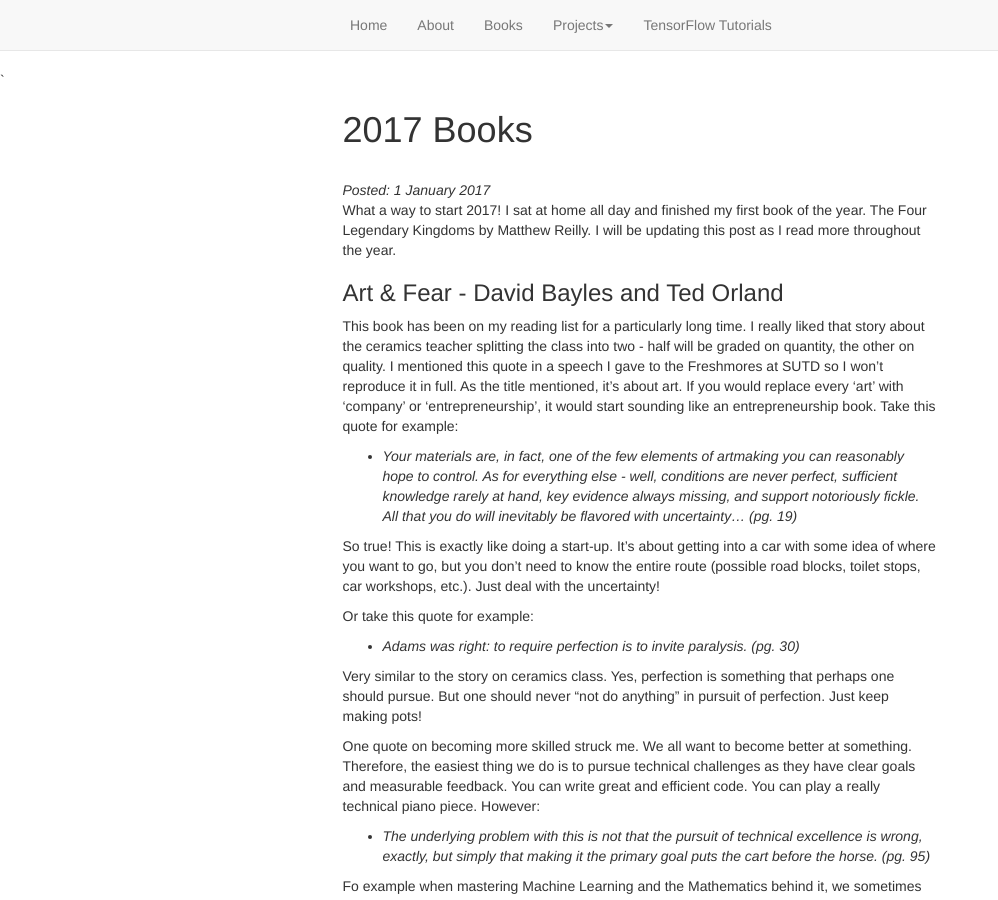
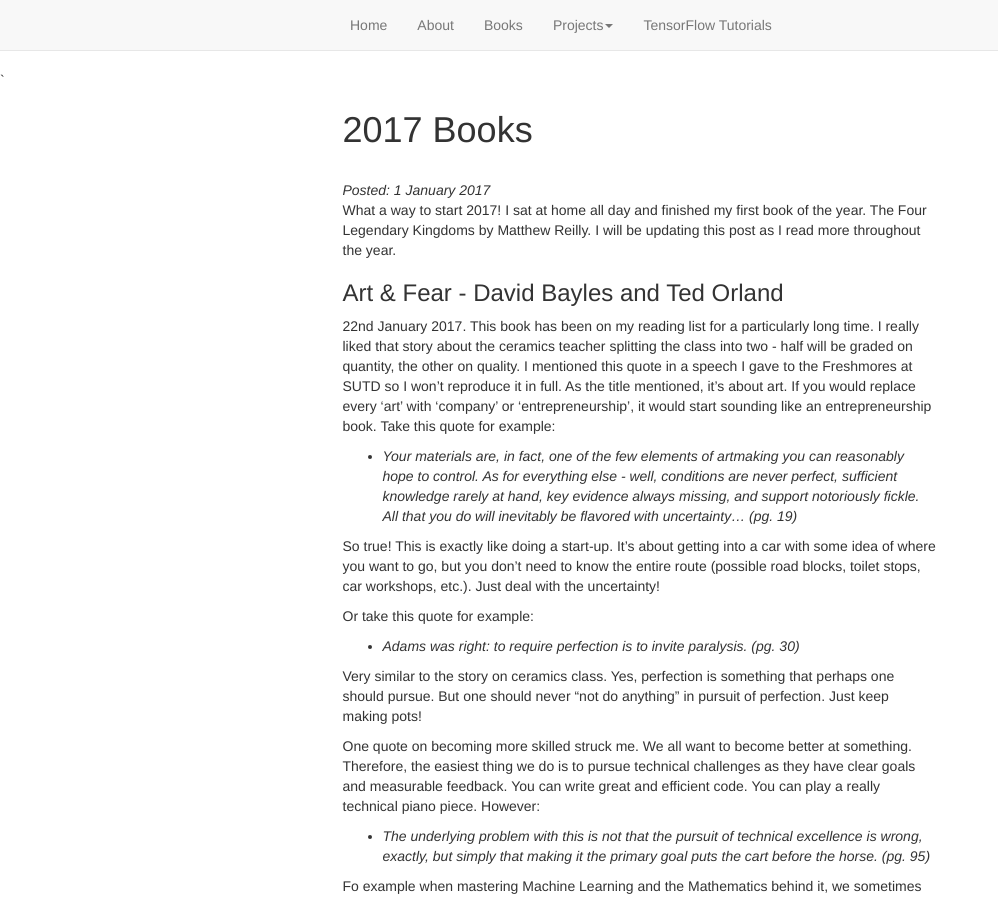
Before and after one commit to sspeng/jkschin.github.io, a Jekyll site: the page built from _posts/2017-01-01-2017-books.md, in a window 1280 px wide and 900 px high. Shown: the whole window, without its empty margins (0-998 px from the left). Built offline with Jekyll 4.4.1, drawn with Linux system fonts in a browser that asks for light colours; nearby versions of some CDN libraries; some of the changed text lies outside the part shown.

Commit message:
updated 2017 books

```diff
--- a/_posts/2017-01-01-2017-books.md
+++ b/_posts/2017-01-01-2017-books.md
@@ -8,7 +8,7 @@ local: 2017-01-01-2017-books
 What a way to start 2017! I sat at home all day and finished my first book of the year. The Four Legendary Kingdoms by Matthew Reilly. I will be updating this post as I read more throughout the year.
 
 ### Art & Fear - David Bayles and Ted Orland
-This book has been on my reading list for a particularly long time. I really liked that story about the ceramics teacher splitting the class into two - half will be graded on quantity, the other on quality. I mentioned this quote in a speech I gave to the Freshmores at SUTD so I won't reproduce it in full. As the title mentioned, it's about art. If you would replace every 'art' with 'company' or 'entrepreneurship', it would start sounding like an entrepreneurship book. Take this quote for example:
+22nd January 2017. This book has been on my reading list for a particularly long time. I really liked that story about the ceramics teacher splitting the class into two - half will be graded on quantity, the other on quality. I mentioned this quote in a speech I gave to the Freshmores at SUTD so I won't reproduce it in full. As the title mentioned, it's about art. If you would replace every 'art' with 'company' or 'entrepreneurship', it would start sounding like an entrepreneurship book. Take this quote for example:
 
 - *Your materials are, in fact, one of the few elements of artmaking you can reasonably hope to control. As for everything else - well, conditions are never perfect, sufficient knowledge rarely at hand, key evidence always missing, and support notoriously fickle. All that you do will inevitably be flavored with uncertainty... (pg. 19)*
 
@@ -29,6 +29,6 @@ Fo example when mastering Machine Learning and the Mathematics behind it, we som
 Overall, a great book I highly recommend to everyone. Artists, programmers, and entrepreneurs alike.
 
 ### The Four Legendary Kingdoms - Matthew Reilly
-A pleasant surprise! Really delighted with this book for many reasons. I never thought it was a sequel to 7AW, 6SS, 5GW. I knew it was Jack West but it never occurred to me. We can expect 3 more books for this series I guess! The moment one of the champions put on his anti-flash glasses, and when they had to partner someone and that person was a large sized woman, it was so striking that Scarecrow would be in this book. Reilly had finally combined the main characters from 2 of his major series. I also liked the parallel drawn with mythology. The part when Jack West faced off Scarecrow was expected, and it was obvious that Scarecrow wouldn't die. I still liked it though.
+1st January 2017. A pleasant surprise! Really delighted with this book for many reasons. I never thought it was a sequel to 7AW, 6SS, 5GW. I knew it was Jack West but it never occurred to me. We can expect 3 more books for this series I guess! The moment one of the champions put on his anti-flash glasses, and when they had to partner someone and that person was a large sized woman, it was so striking that Scarecrow would be in this book. Reilly had finally combined the main characters from 2 of his major series. I also liked the parallel drawn with mythology. The part when Jack West faced off Scarecrow was expected, and it was obvious that Scarecrow wouldn't die. I still liked it though.
 
 This book also introduced a large conspiracy theory of a shadow kingdom that rules the world beneath governments. Given how old this world is, that might be actually be true! But then again, that's just an idea, nothing much to ponder over. An entertaining book and a great start to 2017!
```
